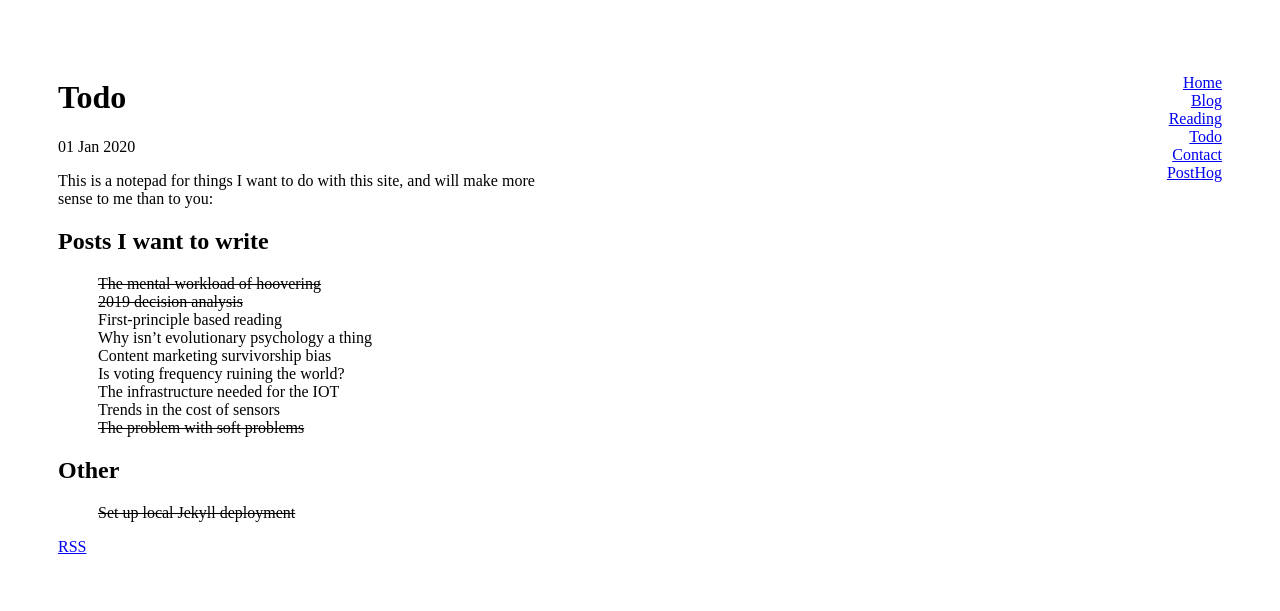
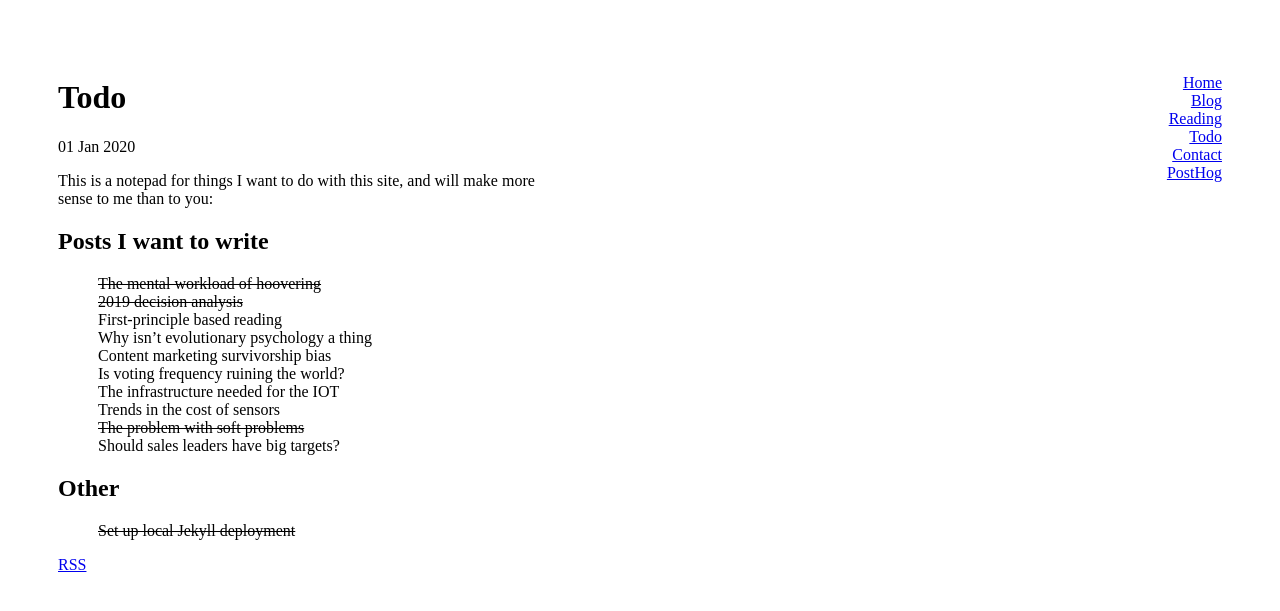
Before and after one commit to jamesefhawkins/jamesefhawkins.github.io, a Jekyll site: the page built from todo/index.md, in a window 1280 px wide. Shown: the top 611 px of the page. Built offline with Jekyll 4.4.1, drawn with Linux system fonts in a browser that asks for light colours.

Commit message:
added sales targets idea to todo

```diff
--- a/todo/index.md
+++ b/todo/index.md
@@ -16,6 +16,7 @@ This is a notepad for things I want to do with this site, and will make more sen
 * The infrastructure needed for the IOT
 * Trends in the cost of sensors
 * <strike>The problem with soft problems</strike>
+* Should sales leaders have big targets?
 
 ## Other
 * <strike>Set up local Jekyll deployment</strike>
```
